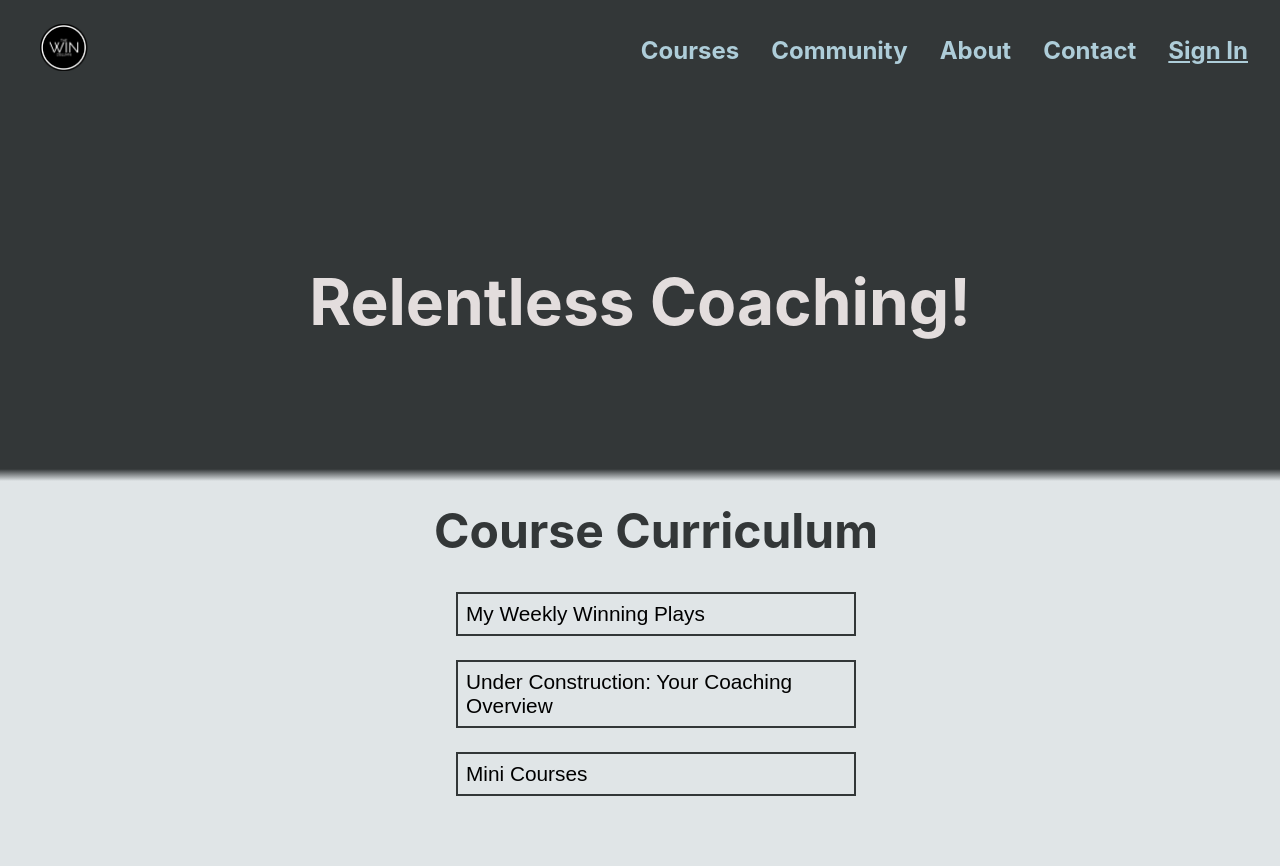
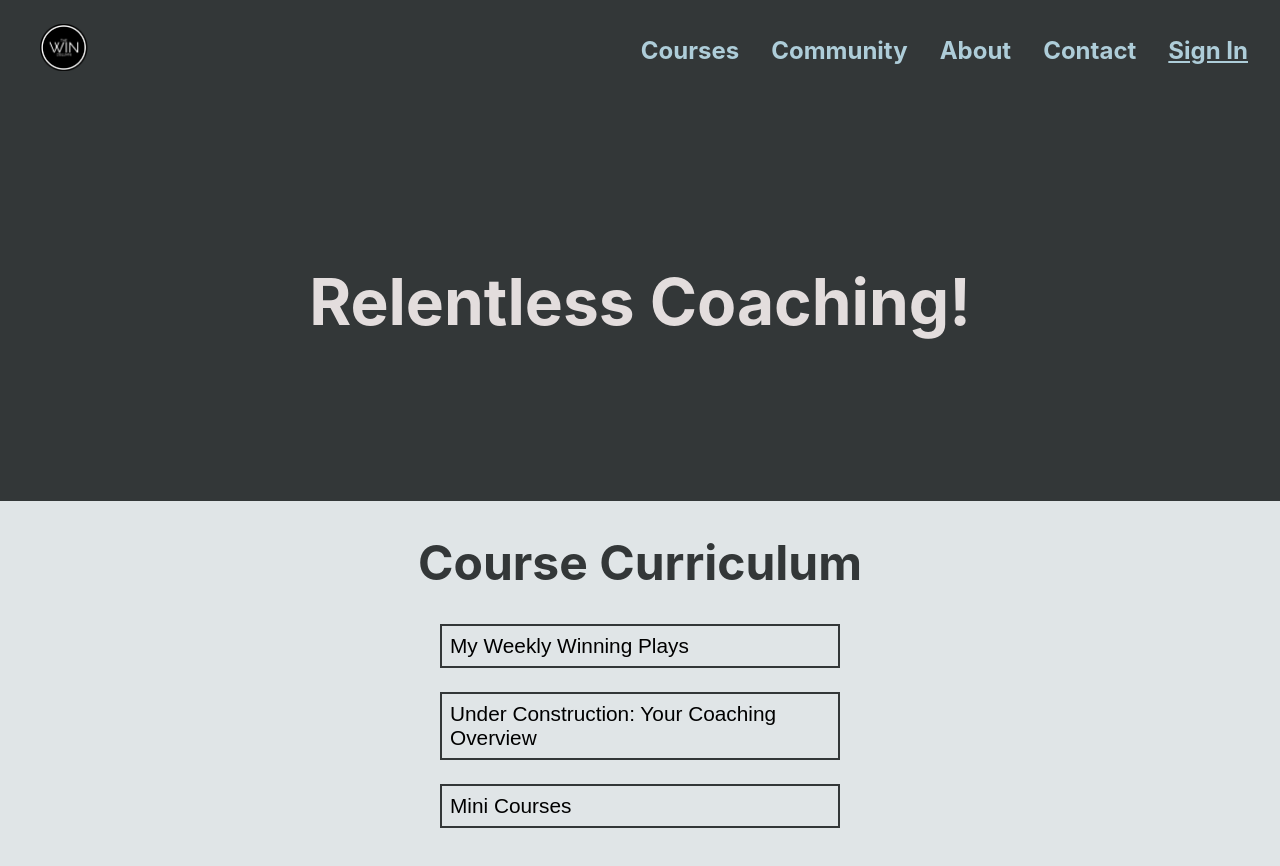
Before and after one commit to AymenS02/TheWinColumn, a React (Create React App) app: page / in a window 1280 px wide. Shown: the top 866 px of the page. Built offline with nearby package versions, Linux system fonts and the light colour scheme; the HTML template or start-up script is replaced by a standard one.

Commit message:
change layouy

```diff
--- a/src/pages/home/Home.scss
+++ b/src/pages/home/Home.scss
@@ -8,7 +8,7 @@
     font-size: 4em;
     color: #e3dddd;
     text-align: center;
-    background: linear-gradient(to bottom, #333738 92%, #E0E5E7 95%) ;
+    background-color: #333738;
     min-height: 50%; /* Set a minimum height */
     display: flex;
     align-items: center; /* Center the text vertically */
@@ -16,7 +16,7 @@
   }
 
   .course-section {
-    padding-left: 4vh;
+    padding-top: 4vh;
 
     .course-title {
       font-size: 3em;
```
